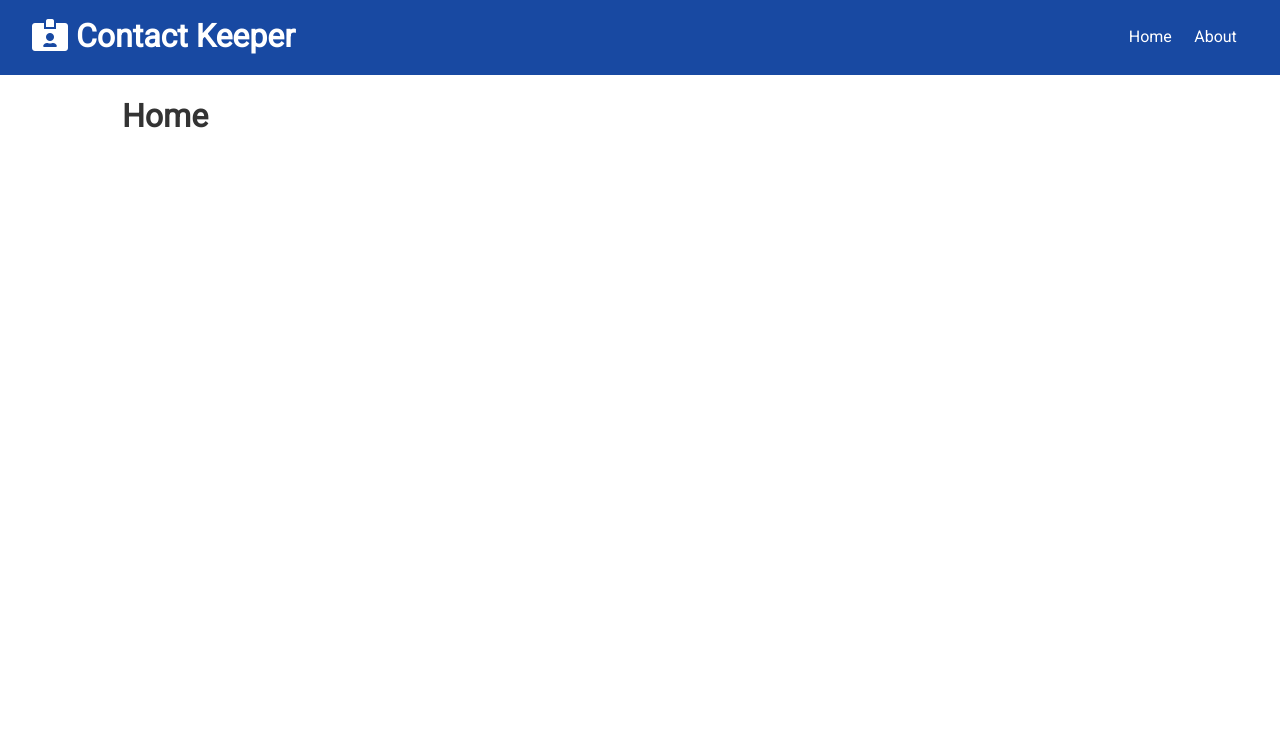
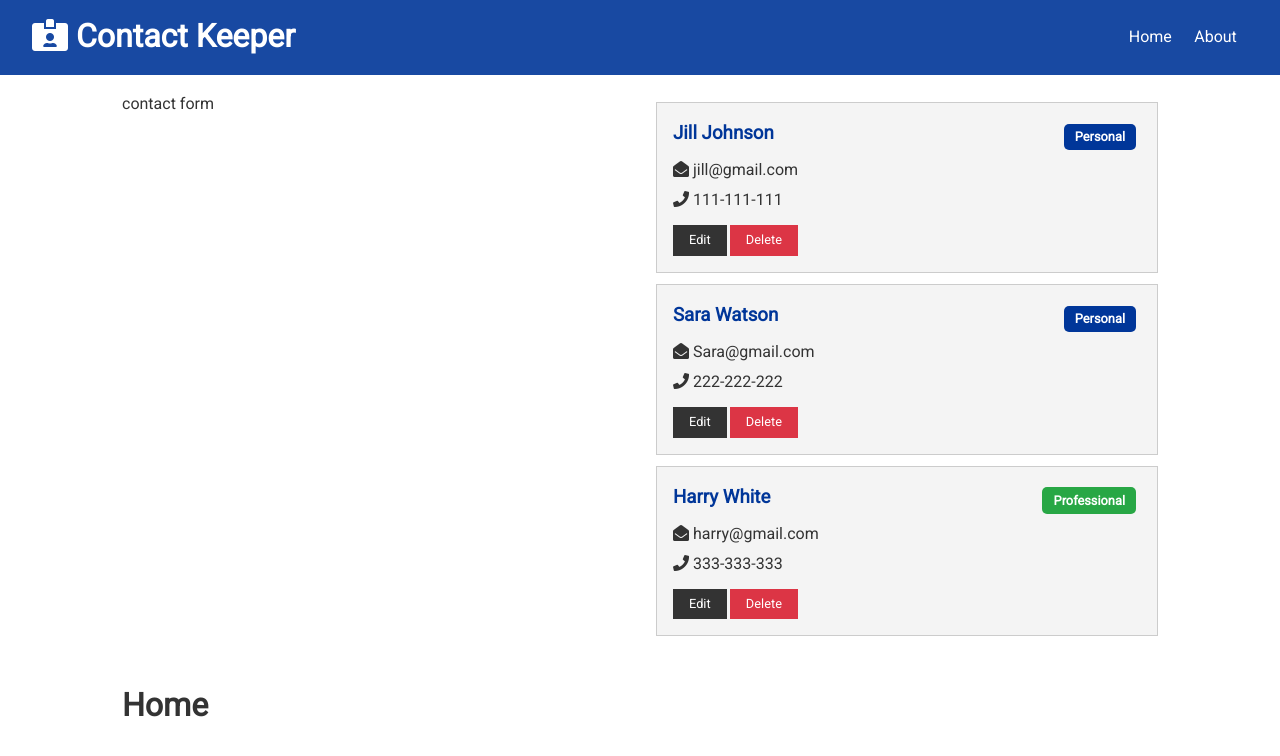
Before and after one commit to Naimacodes/Contact-keeper, a React (Create React App) app in the folder client/: page / in a window 1280 px wide. Shown: the top 756 px of the page. Built offline with nearby package versions, Linux system fonts and the light colour scheme.

Commit message:
created contact cards

```diff
--- a/client/src/components/contacts/Contacts.js
+++ b/client/src/components/contacts/Contacts.js
@@ -0,0 +1,17 @@
+import React, {Fragment, useContext} from 'react'
+import ContactItem from './ContactsItem'
+import ContactContext from '../../context/contact/contactContext'
+
+const Contacts = () => {
+  const contactContext = useContext(ContactContext)
+  const {contacts} = contactContext;
+
+
+  return (
+    <Fragment>
+      {contacts.map(contact => <ContactItem key={contact.id} contact={contact} />)}
+    </Fragment>
+  )
+}
+
+export default Contacts
--- a/client/src/components/contacts/ContactsItem.js
+++ b/client/src/components/contacts/ContactsItem.js
@@ -0,0 +1,45 @@
+import React from 'react';
+import PropTypes from 'prop-types'
+
+const ContactsItem = ({ contact }) => {
+  const { id, name, email, phone, type } = contact;
+  return (
+    <div className='card bg-light'>
+      <h3 className='text-primary text-left'>
+        {name}
+        {'  '}{' '}
+        <span
+          style={{ float: 'right' }}
+          className={
+            type === 'professional'
+              ? ' badge badge-success'
+              : 'badge badge-primary'
+          }
+        >
+          {type.charAt(0).toUpperCase() + type.slice(1)}
+        </span>
+      </h3>
+      <ul className='list'>
+        {email && (
+          <li>
+            <i className='fas fa-envelope-open'></i> {email}
+          </li>
+        )}
+        {phone && (
+          <li>
+            <i className='fas fa-phone'></i> {phone}
+          </li>
+        )}
+      </ul>
+      <p className="btn btn-dark btn-sm">Edit</p>
+      <p className="btn btn-danger btn-sm">Delete</p>
+
+    </div>
+  );
+};
+
+
+ContactsItem.propTypes={
+  contact : PropTypes.object.isRequired,
+}
+export default ContactsItem;
--- a/client/src/components/pages/Home.js
+++ b/client/src/components/pages/Home.js
@@ -1,8 +1,12 @@
 import React from 'react'
+import Contacts from '../contacts/Contacts'
 
 const Home = () => {
   return (
-    <div>
+    <div className="grid-2">
+      <div>contact form</div>
+
+      <div><Contacts></Contacts></div>
       <h1>Home</h1>
     </div>
   )
```
